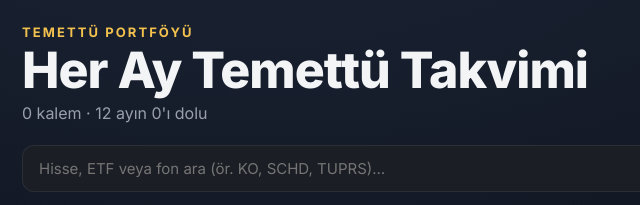
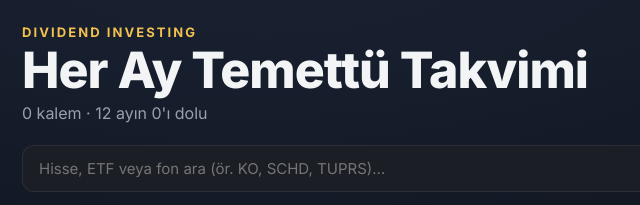
Before and after one commit to valaiso/temettu, a website: page index.html in a window 1280 px wide. Shown: the top 205 px of the page, 0-640 px from the left. Drawn offline with nearby package versions, Linux system fonts and the light colour scheme.

Commit message:
Site adı: Dividend Investing
Co-Authored-By: Claude Opus 5.5 <noreply@anthropic.com>

```diff
--- a/app.js
+++ b/app.js
@@ -186,7 +186,7 @@ function render() {
     const v = { filter: state.filter, cur: state.cur, chartMode: state.chart }[id];
     document.querySelectorAll(`#${id} button`).forEach((b) => b.classList.toggle('on', b.dataset.v === v));
   }
-  document.getElementById('eyebrow').textContent = { ALL: 'TEMETTÜ PORTFÖYÜ', US: 'ABD PORTFÖYÜ', TR: 'BIST PORTFÖYÜ' }[state.filter];
+  document.getElementById('eyebrow').textContent = { ALL: 'DIVIDEND INVESTING', US: 'DIVIDEND INVESTING · ABD', TR: 'DIVIDEND INVESTING · BIST' }[state.filter];
 
   const proj = new Map(hs.map((h) => [h.symbol, projection(h)]));
   const filled = new Set();
--- a/index.html
+++ b/index.html
@@ -3,7 +3,7 @@
 <head>
   <meta charset="utf-8">
   <meta name="viewport" content="width=device-width, initial-scale=1">
-  <title>Temettü Takvimi</title>
+  <title>Dividend Investing</title>
   <link rel="preconnect" href="https://fonts.googleapis.com">
   <link rel="preconnect" href="https://fonts.gstatic.com" crossorigin>
   <link href="https://fonts.googleapis.com/css2?family=Inter:wght@400;500;600;700;800&display=swap" rel="stylesheet">
@@ -14,7 +14,7 @@
   <main class="wrap">
     <header class="top">
       <div>
-        <div class="eyebrow" id="eyebrow">TEMETTÜ PORTFÖYÜ</div>
+        <div class="eyebrow" id="eyebrow">DIVIDEND INVESTING</div>
         <h1>Her Ay Temettü Takvimi</h1>
         <div class="sub" id="subtitle">—</div>
       </div>
```
Also changed, not shown: README.md.
